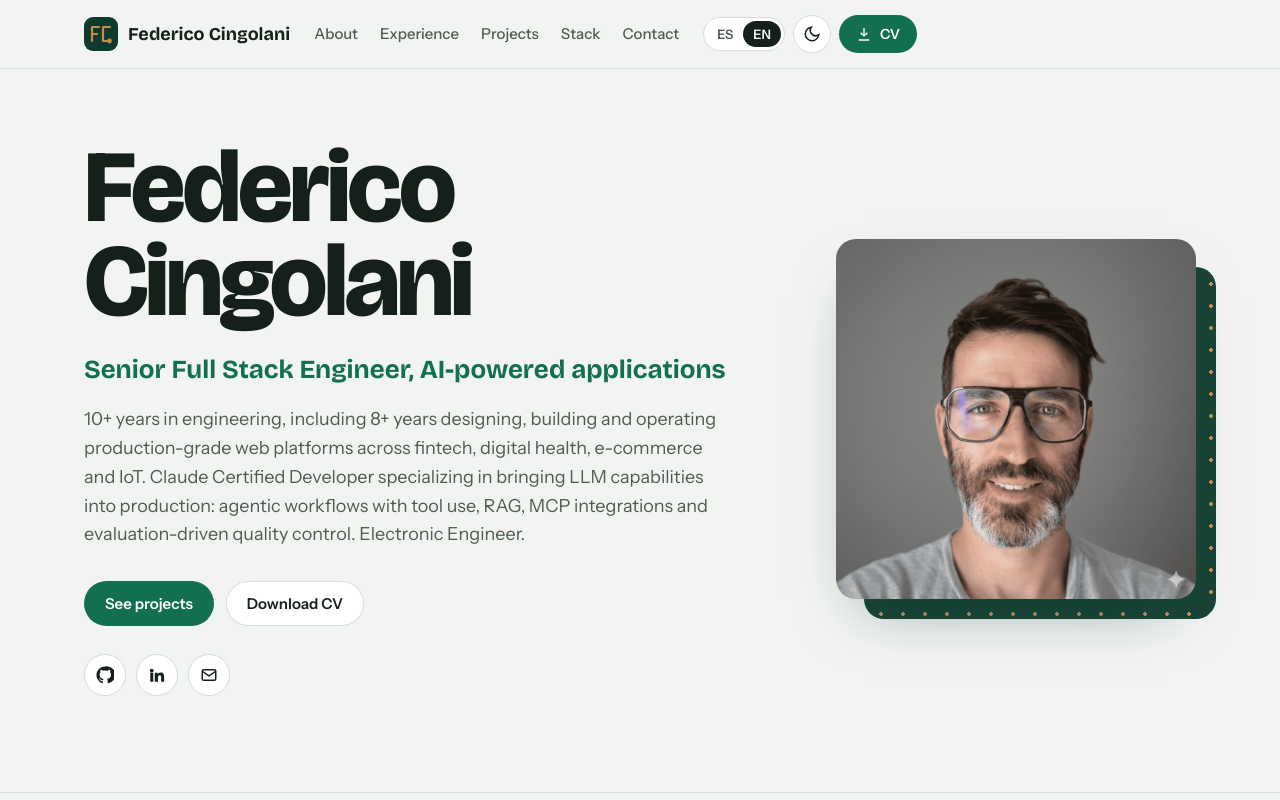
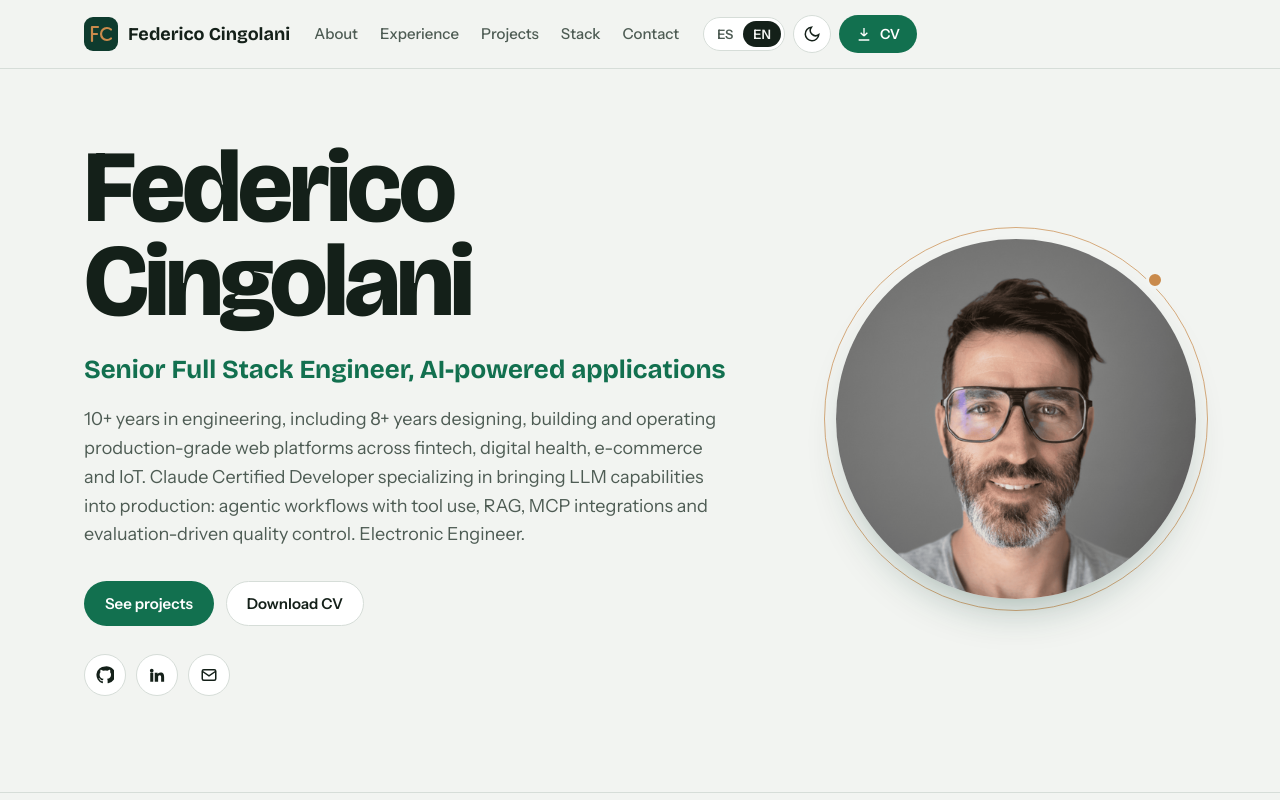
Before and after one commit to cingolanifede/cingolanifede.github.io, a plain HTML site: page index.html in a window 1280 px wide. Shown: the top 800 px of the page. Drawn offline with nearby package versions, Linux system fonts and the light colour scheme.

Commit message:
style: use round C in logo and circular portrait frame

```diff
--- a/index.html
+++ b/index.html
@@ -102,16 +102,17 @@ h1 {
 /* Portrait */
 .portrait { position: relative; margin: 0; justify-self: end; width: min(100%, 360px); }
 .portrait::before {
-  content: ""; position: absolute; inset: 28px -20px -20px 28px;
-  background: var(--pcb); border-radius: var(--radius-lg);
-  background-image: radial-gradient(circle, var(--copper) 1.6px, transparent 2px);
-  background-size: 22px 22px; background-position: 6px 6px;
-  opacity: .95;
+  content: ""; position: absolute; inset: -12px;
+  border: 1.5px solid var(--copper); border-radius: 50%; opacity: .7;
+}
+.portrait::after {
+  content: ""; position: absolute; width: 12px; height: 12px; right: 9%; top: 9%;
+  background: var(--copper); border: 3px solid var(--bg); border-radius: 50%;
 }
 .portrait img {
   position: relative; display: block; width: 100%; height: auto; aspect-ratio: 1;
-  object-fit: cover; border-radius: var(--radius-lg);
-  box-shadow: 0 30px 60px -30px rgba(14, 59, 46, .55);
+  object-fit: cover; border-radius: 50%;
+  box-shadow: 0 24px 48px -24px rgba(14, 59, 46, .45);
 }
 
 /* Sections */
@@ -229,8 +230,7 @@ footer { padding: 40px 0 56px; color: var(--muted); font-size: 14px; }
     <a class="brand" href="#home" aria-label="Federico Cingolani">
       <svg width="34" height="34" viewBox="0 0 34 34" aria-hidden="true">
         <rect width="34" height="34" rx="9" fill="#0E3B2E"/>
-        <path d="M8 24V10h7M8 17h5M26 10h-7v14h5" stroke="#C98A4B" stroke-width="2.2" fill="none" stroke-linecap="round" stroke-linejoin="round"/>
-        <circle cx="25.5" cy="24" r="2.4" fill="#C98A4B"/>
+        <path d="M8 24V10h6M8 17h5M27 12.5A6 6 0 1 0 27 21.5" stroke="#C98A4B" stroke-width="2.2" fill="none" stroke-linecap="round" stroke-linejoin="round"/>
       </svg>
       <b>Federico Cingolani</b>
     </a>
```
